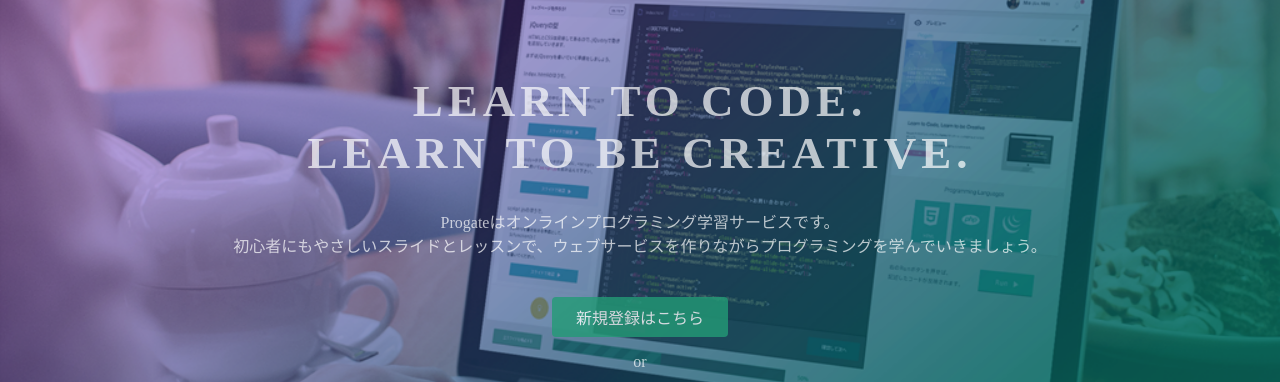
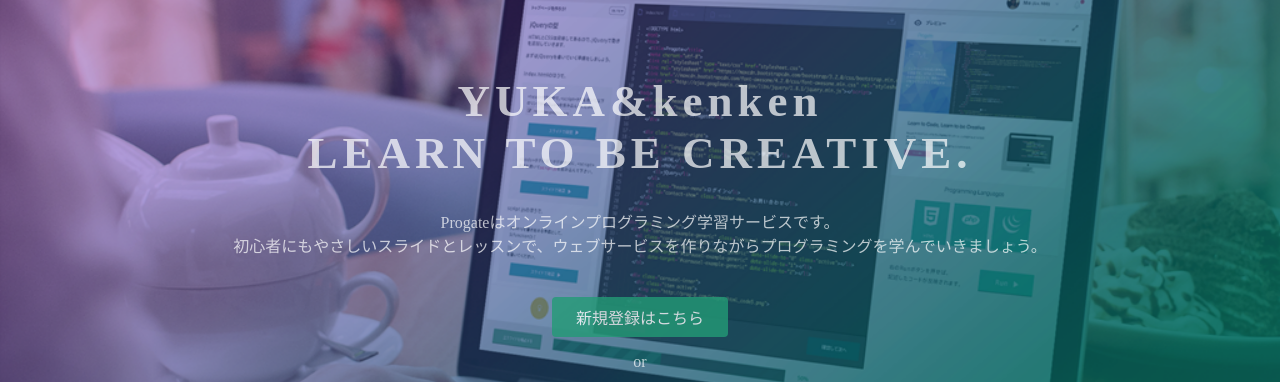
Before and after one commit to kenken0109/index.html, a plain HTML site: page index.html in a window 1280 px wide. Shown: the part 135-517 px from the top of the page. Drawn offline with Linux system fonts and the light colour scheme.

Commit message:
Update index.html

```diff
--- a/index.html
+++ b/index.html
@@ -23,7 +23,7 @@
   </header>
   <div class="top-wrapper">
     <div class="container">
-      <h1>LEARN TO CODE.<br>LEARN TO BE CREATIVE.</h1>
+      <h1>YUKA&kenken<br>LEARN TO BE CREATIVE.</h1>
       <p>Progateはオンラインプログラミング学習サービスです。<br>初心者にもやさしいスライドとレッスンで、ウェブサービスを作りながらプログラミングを学んでいきましょう。</p>
       <div class="btn-wrapper">
         <a href="#" class="btn signup">新規登録はこちら</a>
```
